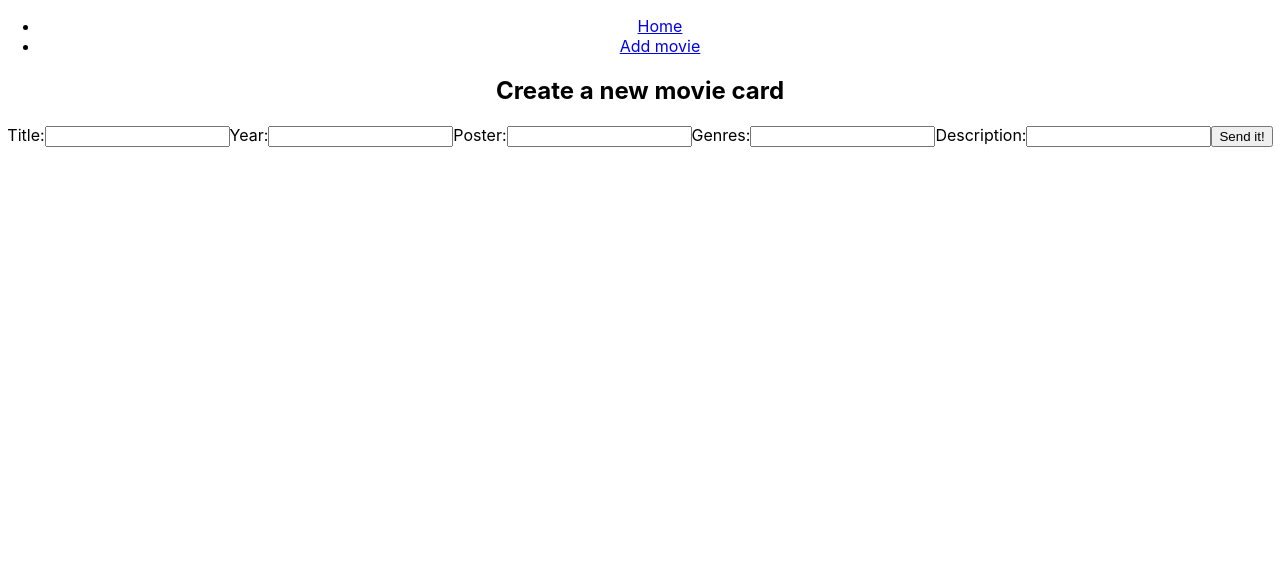
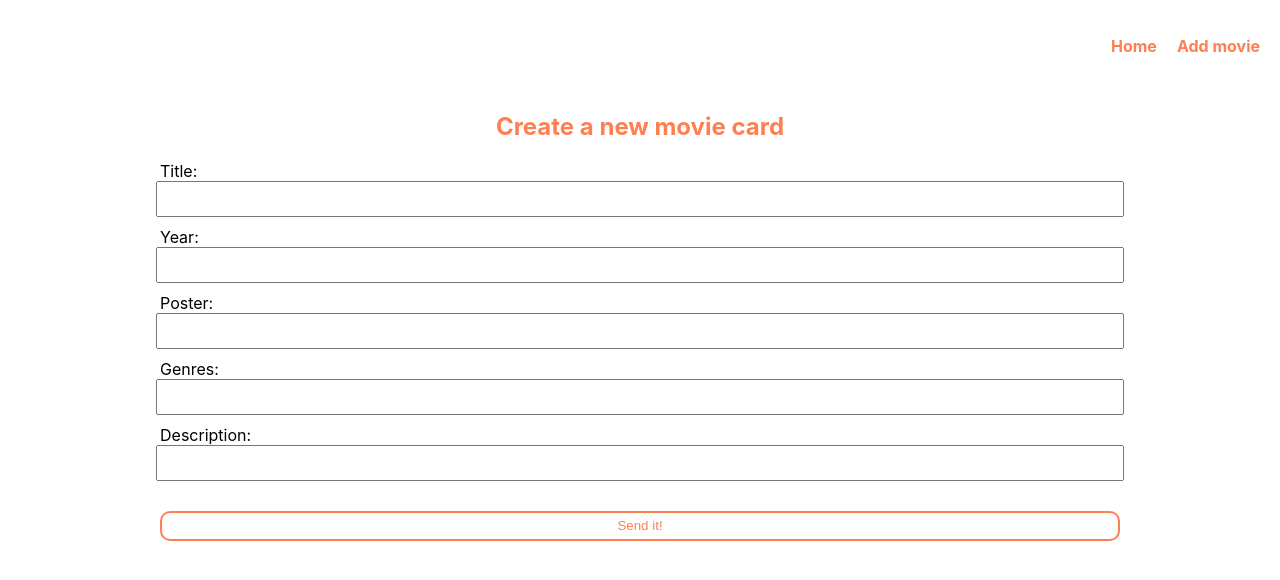
Before and after one commit to andrea2601/movie-db, a React (Create React App) app: page /add-movie in a window 1280 px wide. Shown: the top 580 px of the page. Built offline with nearby package versions, Linux system fonts and the light colour scheme.

Commit message:
feat: style

```diff
--- a/src/App.css
+++ b/src/App.css
@@ -2,37 +2,26 @@
   text-align: center;
 }
 
-.App-logo {
-  height: 40vmin;
-  pointer-events: none;
+nav {
+  padding: 20px;
 }
 
-@media (prefers-reduced-motion: no-preference) {
-  .App-logo {
-    animation: App-logo-spin infinite 20s linear;
-  }
+nav ul {
+  display: flex;
+  justify-content: flex-end;
+  align-items: center;
+  align-content: center;
+  list-style: none;
+  gap: 20px;
+
 }
 
-.App-header {
-  background-color: #282c34;
-  min-height: 100vh;
-  display: flex;
-  flex-direction: column;
-  align-items: center;
-  justify-content: center;
-  font-size: calc(10px + 2vmin);
-  color: white;
+nav ul li a {
+  color: coral;
+  font-weight: 700;
+  text-decoration: none;
 }
 
-.App-link {
-  color: #61dafb;
+nav ul li a:active{
+  color: #ffa17e;
 }
-
-@keyframes App-logo-spin {
-  from {
-    transform: rotate(0deg);
-  }
-  to {
-    transform: rotate(360deg);
-  }
-}
--- a/src/components/CardList/style.css
+++ b/src/components/CardList/style.css
@@ -4,4 +4,9 @@
     flex-wrap: wrap;
     align-items: stretch;
     gap: 20px;
+    margin-bottom: 30px;
 }
+
+.CardList h1{
+    color: coral;
+}
--- a/src/components/CreateCardForm/index.jsx
+++ b/src/components/CreateCardForm/index.jsx
@@ -78,7 +78,7 @@ function CreateCardForm() {
           required
         />
 
-        <input type="submit" value="Send it!" />
+        <input type="submit" value="Send it!" className="button" />
       </form>
     </div>
   );
--- a/src/components/CreateCardForm/style.css
+++ b/src/components/CreateCardForm/style.css
@@ -0,0 +1,36 @@
+.CreateCardForm h2{
+    color: coral;
+}
+.CreateCardForm .CreateCardForm__form {
+    display: flex;
+    justify-content: center;
+    align-items: center;
+    flex-wrap: wrap;
+}
+
+.CreateCardForm .CreateCardForm__form label {
+    width: 75%;
+    text-align: left;
+    justify-self: center;
+}
+
+.CreateCardForm .CreateCardForm__form input {
+    width: 75%;
+    height: 30px;
+    margin-bottom: 10px;
+}
+
+.button{
+    width: 100px;
+    height: 50px;
+    border: 2px solid coral;
+    background: white;
+    color: coral;
+    border-radius: 10px;
+    cursor: pointer;
+    margin-top: 20px;
+}
+.button:active{
+    color: white;
+    background: coral;
+}
--- a/src/pages/Home/index.jsx
+++ b/src/pages/Home/index.jsx
@@ -4,9 +4,10 @@ import "./style.css";
 function Home() {
   return (
     <div className="Home">
+     <div className="search">
       <label htmlFor="search">Search by title or categories:</label>
       <input type="text" id="search" name="search" />
-
+</div>
       <CardList />
     </div>
   );
--- a/src/pages/Home/style.css
+++ b/src/pages/Home/style.css
@@ -0,0 +1,15 @@
+.Home .search{
+    display: flex;
+    justify-content: center;
+    align-items: center;
+    flex-wrap: wrap;
+}
+
+.Home .search label{
+    width: 75%;
+    text-align: left;
+}
+.Home .search input{
+    width: 75%;
+    height: 30px;
+}
```
